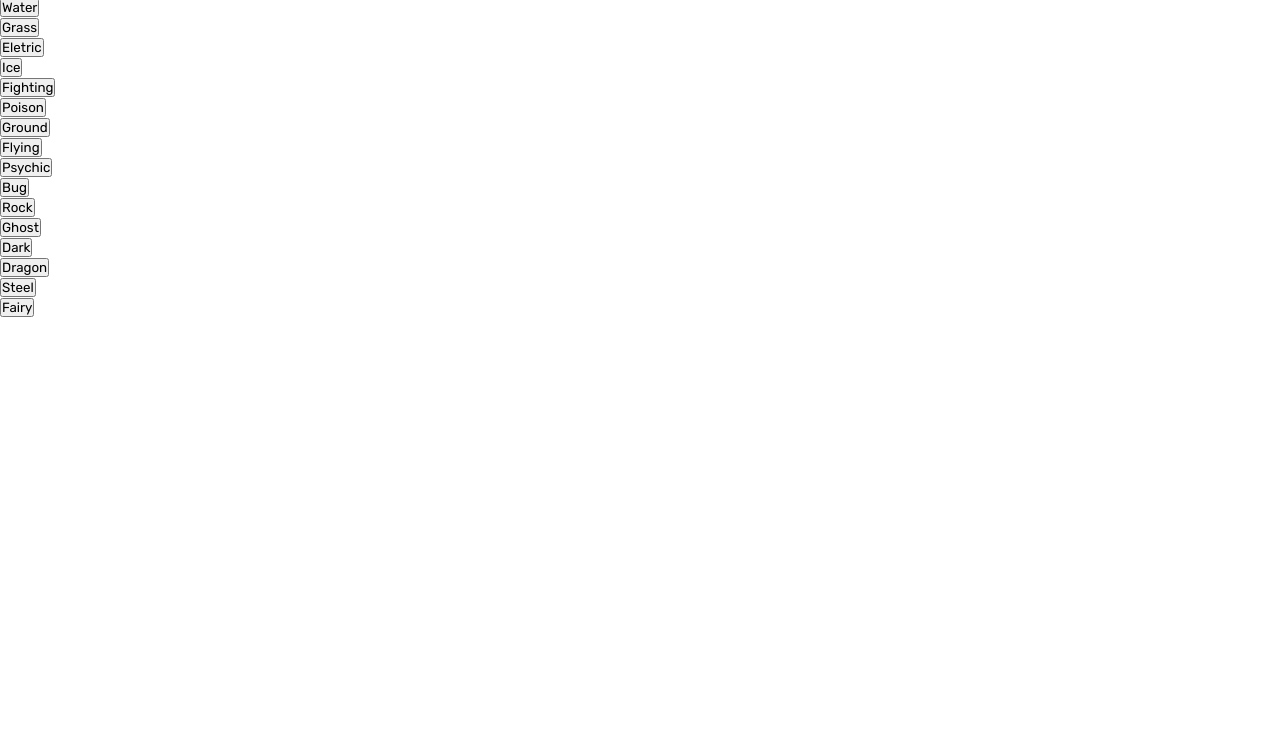
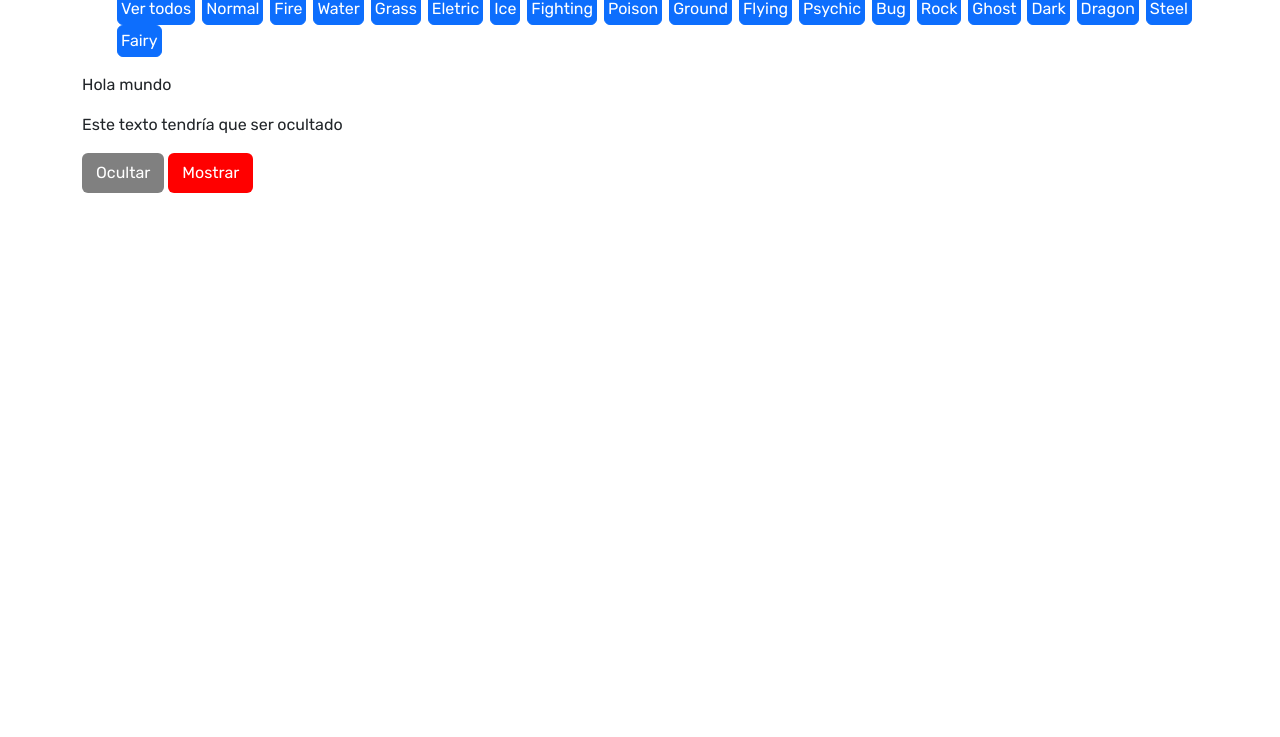
Before and after one commit to White-Knight17/pokemon, a website: page index.html in a window 1280 px wide. Shown: the part 63-800 px from the top of the page. Drawn offline with nearby package versions, Linux system fonts and the light colour scheme.

Commit message:
Version 2.1

```diff
--- a/index.html
+++ b/index.html
@@ -5,36 +5,65 @@
     <meta name="viewport" content="width=device-width, initial-scale=1.0" />
     <title>Document</title>
     <link rel="stylesheet" href="/css/style.css" />
+    <link
+      rel="stylesheet"
+      href="/node_modules/bootstrap/dist/css/bootstrap.min.css"
+    />
   </head>
   <body>
+    <div class="container">
       <header>
         <nav>
+          <h1>Hola</h1>
           <ul>
-          <li><button>Ver todos</button></li>
-          <li><button>Normal</button></li>
-          <li><button>Fire</button></li>
-          <li><button>Water</button></li>
-          <li><button>Grass</button></li>
-          <li><button>Eletric</button></li>
-          <li><button>Ice</button></li>
-          <li><button>Fighting</button></li>
-          <li><button>Poison</button></li>
-          <li><button>Ground</button></li>
-          <li><button>Flying</button></li>
-          <li><button>Psychic</button></li>
-          <li><button>Bug</button></li>
-          <li><button>Rock</button></li>
-          <li><button>Ghost</button></li>
-          <li><button>Dark</button></li>
-          <li><button>Dragon</button></li>
-          <li><button>Steel</button></li>
-          <li><button>Fairy</button></li>
+            <li><button class="btn btn-primary">Ver todos</button></li>
+            <li><button class="btn btn-primary">Normal</button></li>
+            <li><button class="btn btn-primary">Fire</button></li>
+            <li><button class="btn btn-primary">Water</button></li>
+            <li><button class="btn btn-primary">Grass</button></li>
+            <li><button class="btn btn-primary">Eletric</button></li>
+            <li><button class="btn btn-primary">Ice</button></li>
+            <li><button class="btn btn-primary">Fighting</button></li>
+            <li><button class="btn btn-primary">Poison</button></li>
+            <li><button class="btn btn-primary">Ground</button></li>
+            <li><button class="btn btn-primary">Flying</button></li>
+            <li><button class="btn btn-primary">Psychic</button></li>
+            <li><button class="btn btn-primary">Bug</button></li>
+            <li><button class="btn btn-primary">Rock</button></li>
+            <li><button class="btn btn-primary">Ghost</button></li>
+            <li><button class="btn btn-primary">Dark</button></li>
+            <li><button class="btn btn-primary">Dragon</button></li>
+            <li><button class="btn btn-primary">Steel</button></li>
+            <li><button class="btn btn-primary">Fairy</button></li>
           </ul>
         </nav>
       </header>
+    </div>
 
-    <main></main>
+    <main>
+      <div class="container">
+        <p>Hola mundo</p>
+        <p>Este texto tendría que ser ocultado</p>
+        <button id="ocultar" class="btn btn-primary">Ocultar</button>
+        <button id="mostrar" class="btn btn-primary">Mostrar</button>
+      </div>
+    </main>
 
+    <script src="/node_modules/bootstrap/dist/js/bootstrap.min.js"></script>
     <script src="/js/index.js"></script>
+    <script src="/node_modules/jquery/dist/jquery.min.js"></script>
+    <script>
+      $(document).ready(function () {
+        $("#ocultar").click(function () {
+          $("p").hide();
+        });
+      });
+
+      $(document).ready(function () {
+        $("#mostrar").click(function () {
+          $("p").show();
+        });
+      });
+    </script>
   </body>
 </html>
--- a/package.json
+++ b/package.json
@@ -10,6 +10,8 @@
   "author": "Garman",
   "license": "ISC",
   "dependencies": {
+    "bootstrap": "^5.3.2",
+    "jquery": "^3.7.1",
     "modules": "^0.4.0",
     "node": "^21.1.0"
   }
--- a/scss/style.scss
+++ b/scss/style.scss
@@ -14,3 +14,29 @@ h1 {
 h2 {
   color: firebrick;
 }
+
+nav {
+  ul {
+    list-style: none;
+  }
+  li {
+    display: inline-block;
+  }
+  .btn {
+    margin-left: 3px;
+    padding: 3px;
+  }
+}
+
+main {
+  #ocultar {
+    color: #fff;
+    background: grey;
+    border: 2px solid transparent;
+  }
+  #mostrar {
+    color: #fff;
+    background: red;
+    border: 2px solid transparent;
+  }
+}
```
Also changed, not shown: css/style.css, 2 other files. Lines whose indentation alone changed are shown as unchanged.
